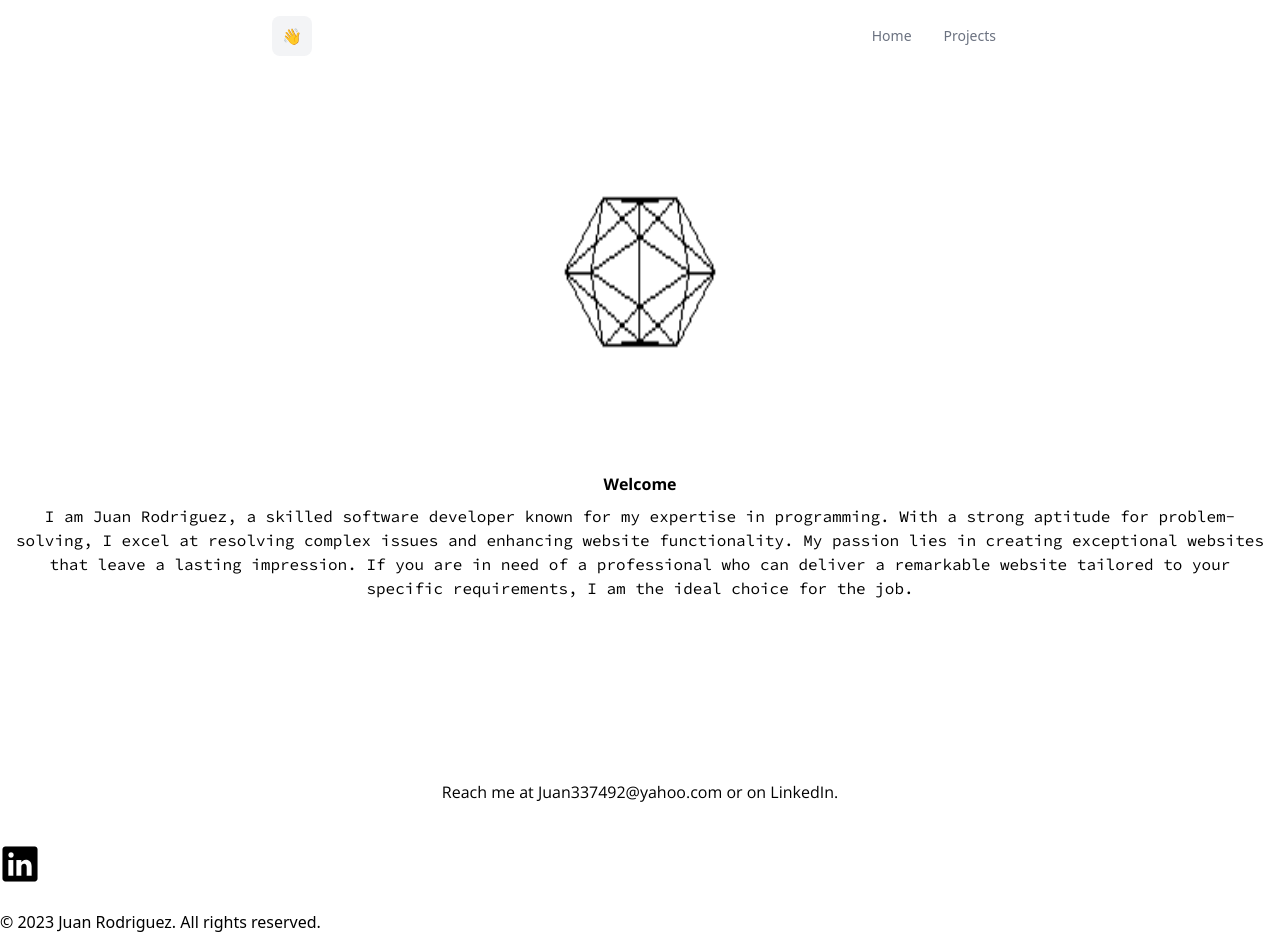
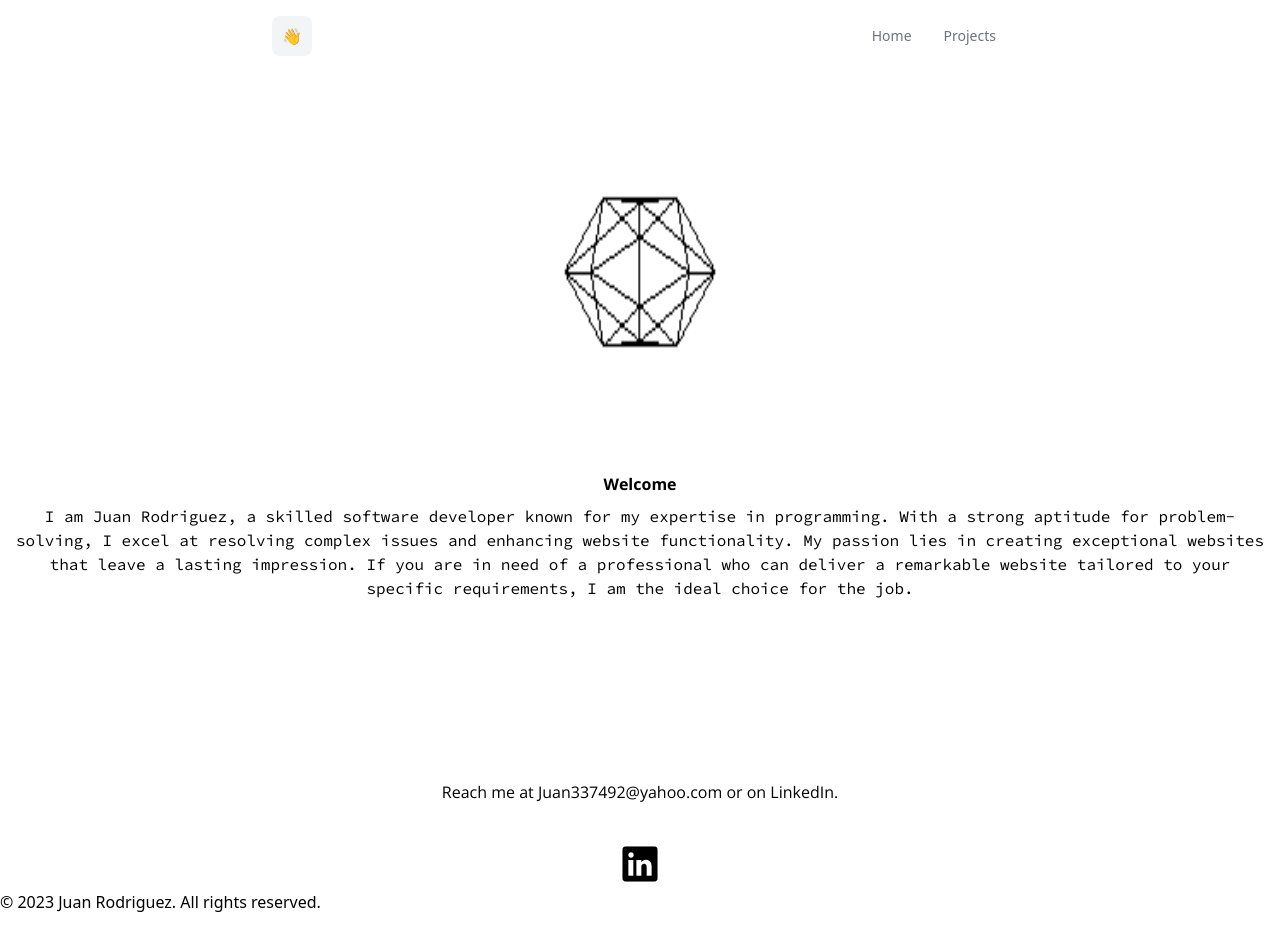
Before and after one commit to Juan337492/JUan337492.github.io, a website: page docs/index.html in a window 1280 px wide. Drawn offline with nearby package versions, Linux system fonts and the light colour scheme.

Commit message:
Update index.html
center LinkedIn logo

```diff
--- a/docs/index.html
+++ b/docs/index.html
@@ -44,9 +44,10 @@
   <footer>
     <h2 class="text-center" style="font-family: 'Open Sans', sans-serif;">Reach me at Juan337492@yahoo.com or on LinkedIn.</h2>
     <br>
-    <a href="https://www.linkedin.com/in/juan-rodriguez-tech"><ion-icon class="w-10 h-10 pt-4" name="logo-linkedin"></ion-icon></a>
-    <div class="flex justify-center mb-5 gap-3">
-
+    <div class="flex justify-center">
+  <a href="https://www.linkedin.com/in/juan-rodriguez-tech">
+    <ion-icon class="w-10 h-10 pt-4" name="logo-linkedin"></ion-icon>
+  </a>
 
     </div>
     <p>&copy; 2023 Juan Rodriguez. All rights reserved.</p>
```
